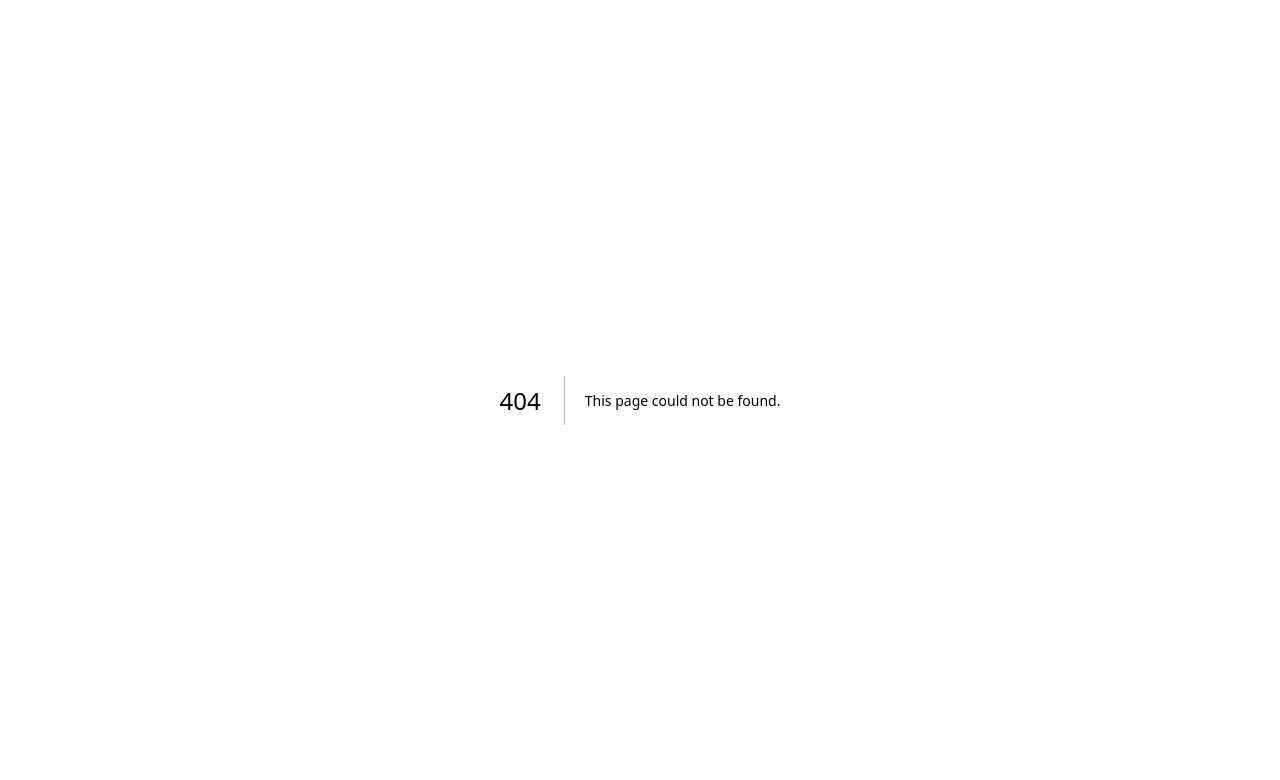
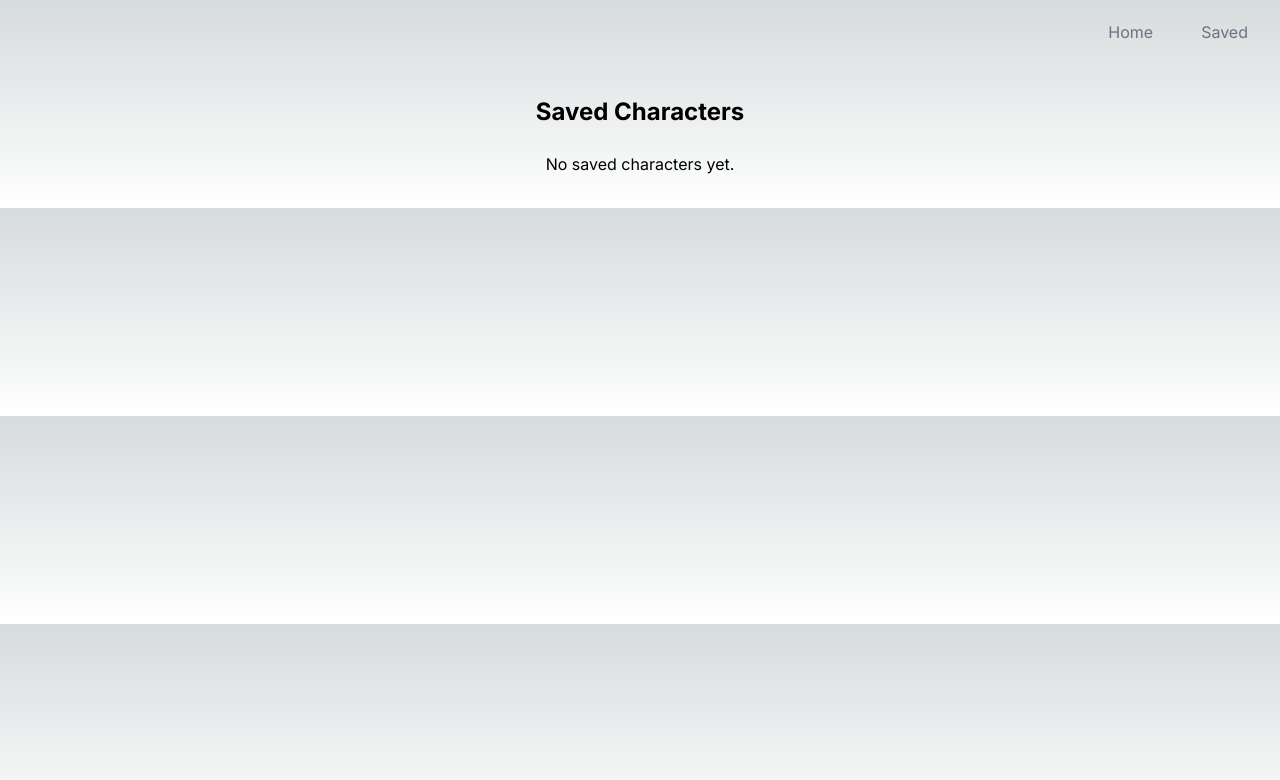
Before and after one commit to ikizen/nextjs-test, a Next.js app: page /saved in a window 1280 px wide. Before the commit this address had no page. Shown: the top 780 px of the page. Built offline with nearby package versions, Linux system fonts and the light colour scheme.

Commit message:
add SkeletonCard, Navbar, button for Card

```diff
--- a/app/_components/Card.jsx
+++ b/app/_components/Card.jsx
@@ -1,4 +1,28 @@
+import React, { useState, useEffect } from "react";
+
 const Card = ({ data }) => {
+  const [isSaved, setIsSaved] = useState(false);
+
+  useEffect(() => {
+    const savedItems = JSON.parse(localStorage.getItem("savedItems")) || [];
+    setIsSaved(savedItems.some((savedItem) => savedItem.url === data.url));
+  }, [data]);
+
+  const handleSave = () => {
+    let savedItems = JSON.parse(localStorage.getItem("savedItems")) || [];
+
+    if (isSaved) {
+      // Remove from saved items
+      savedItems = savedItems.filter((savedItem) => savedItem.url !== data.url);
+    } else {
+      // Add to saved items
+      savedItems.push(data);
+    }
+
+    localStorage.setItem("savedItems", JSON.stringify(savedItems));
+    setIsSaved(!isSaved);
+  };
+
   return (
     <div className="group cursor-pointer rounded-lg border border-transparent px-5 py-4 transition-colors hover:border-gray-300 hover:dark:border-neutral-700 hover:dark:bg-neutral-800/30">
       <h2 className="text-xl font-bold">{data.name}</h2>
@@ -7,6 +31,14 @@ const Card = ({ data }) => {
       <p>Hair Color: {data.hair_color}</p>
       <p>Skin Color: {data.skin_color}</p>
       <p>Eye Color: {data.eye_color}</p>
+      <button
+        onClick={handleSave}
+        className={`mt-4 px-4 py-2 rounded ${
+          isSaved ? "bg-red-500 text-white" : " bg-blue-500 text-white"
+        }`}
+      >
+        {isSaved ? "Remove" : "Save"}
+      </button>
     </div>
   );
 };
--- /dev/null
+++ b/app/_components/Navbar.jsx
@@ -0,0 +1,22 @@
+import Link from "next/link";
+
+const Navbar = () => {
+  return (
+    <nav className="flex justify-end p-4 text-gray-500">
+      <ul className="flex space-x-4">
+        <li>
+          <Link href="/">
+            <div className="px-4 py-1 hover:text-white ">Home</div>
+          </Link>
+        </li>
+        <li>
+          <Link href="/saved">
+            <div className="px-4 py-1 hover:text-white ">Saved</div>
+          </Link>
+        </li>
+      </ul>
+    </nav>
+  );
+};
+
+export default Navbar;
--- /dev/null
+++ b/app/_components/SkeletonCard.jsx
@@ -0,0 +1,14 @@
+const SkeletonCard = () => {
+  return (
+    <div className="animate-pulse group rounded-lg px-5 py-4">
+      <div className="h-6 bg-slate-700 rounded mb-2"></div>
+      <div className="h-4 bg-slate-700 rounded mb-2"></div>
+      <div className="h-4 bg-slate-700 rounded mb-2"></div>
+      <div className="h-4 bg-slate-700 rounded mb-2"></div>
+      <div className="h-4 bg-slate-700 rounded"></div>
+      <div className="h-10 w-24 bg-blue-300 rounded mt-4 animate-pulse"></div>
+    </div>
+  );
+};
+
+export default SkeletonCard;
--- a/app/page.js
+++ b/app/page.js
@@ -5,12 +5,15 @@ import axios from "axios";
 import Card from "./_components/Card.jsx";
 import Pagination from "./_components/Pagination.jsx";
 import Search from "./_components/Search.jsx";
+import Navbar from "./_components/Navbar.jsx";
+import SkeletonCard from "./_components/SkeletonCard.jsx";
 
 const HomePage = () => {
   const [data, setData] = useState([]);
   const [page, setPage] = useState(1);
   const [totalPages, setTotalPages] = useState(1);
   const [query, setQuery] = useState("");
+  const [isLoading, setIsLoading] = useState(true);
 
   useEffect(() => {
     const fetchData = async () => {
@@ -24,6 +27,8 @@ const HomePage = () => {
         setTotalPages(Math.ceil(response.data.count / 10));
       } catch (error) {
         console.error("Error fetching data:", error);
+      } finally {
+        setIsLoading(false);
       }
     };
 
@@ -31,18 +36,25 @@ const HomePage = () => {
   }, [page, query]);
 
   return (
+    <>
+      <Navbar />
       <div className="p-8">
         <h1 className="text-2xl font-bold mb-6 text-center">
           Star Wars Characters
         </h1>
         <Search query={query} setQuery={setQuery} />
         <div className="grid grid-cols-1 sm:grid-cols-2 md:grid-cols-3 lg:grid-cols-4 gap-6">
-        {data.map((item) => (
-          <Card key={item.url} data={item} />
-        ))}
+          {isLoading
+            ? Array.from({ length: 10 }).map((_, index) => (
+                <SkeletonCard key={index} />
+              )) // Show skeletons
+            : data.map((item) => <Card key={item.url} data={item} />)}
         </div>
+        {!isLoading && (
           <Pagination page={page} setPage={setPage} totalPages={totalPages} />
+        )}
       </div>
+    </>
   );
 };
 
--- /dev/null
+++ b/app/saved/page.js
@@ -0,0 +1,36 @@
+"use client";
+
+import { useEffect, useState } from "react";
+import Card from "../_components/Card.jsx";
+import Navbar from "../_components/Navbar.jsx";
+
+const SavedPage = () => {
+  const [savedItems, setSavedItems] = useState([]);
+
+  useEffect(() => {
+    const items = JSON.parse(localStorage.getItem("savedItems")) || [];
+    setSavedItems(items);
+  }, []);
+
+  return (
+    <>
+      <Navbar />
+      <div className="p-8">
+        <h1 className="text-2xl font-bold mb-6 text-center">
+          Saved Characters
+        </h1>
+        {savedItems.length > 0 ? (
+          <div className="grid grid-cols-1 sm:grid-cols-2 md:grid-cols-3 lg:grid-cols-4 gap-6">
+            {savedItems.map((item) => (
+              <Card key={item.url} data={item} />
+            ))}
+          </div>
+        ) : (
+          <p className="text-center">No saved characters yet.</p>
+        )}
+      </div>
+    </>
+  );
+};
+
+export default SavedPage;
```
Lines whose indentation alone changed are shown as unchanged.
